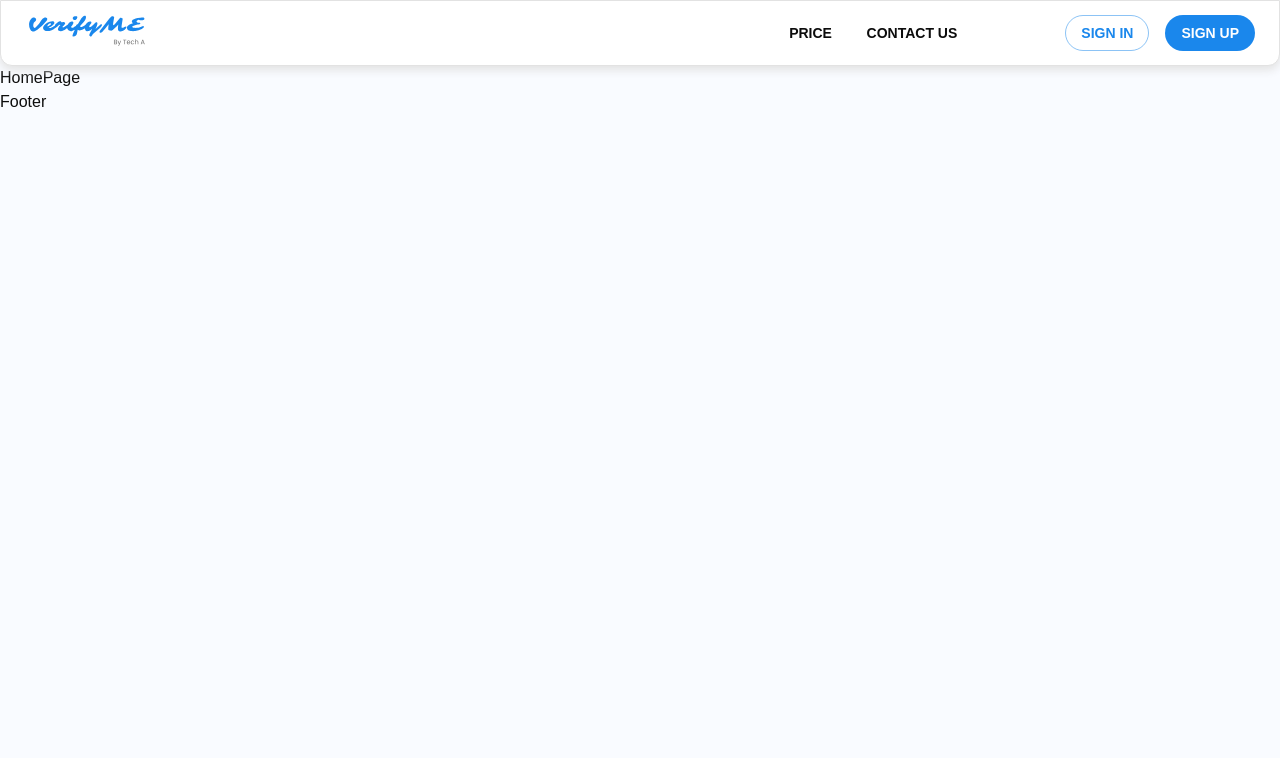
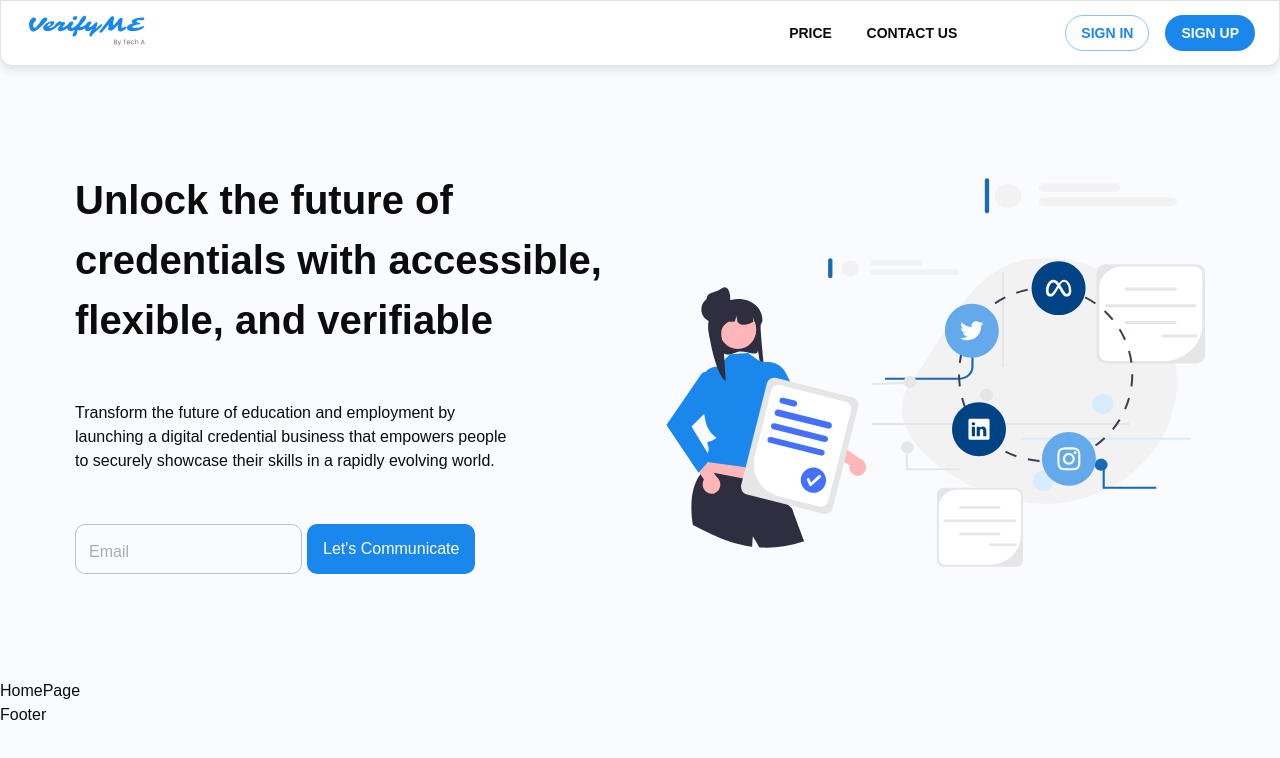
Before and after one commit to lyDiyamong/ratifyme-frontend, a React (Vite) app: page / in a window 1280 px wide. Shown: the top 758 px of the page. Built offline with nearby package versions, Linux system fonts and the light colour scheme.

Commit message:
feat(02-heroSection): add image and herosection to landing

```diff
--- /dev/null
+++ b/src/pages/landing/HeroSection.jsx
@@ -0,0 +1,172 @@
+//Import React
+import React from "react";
+//Import Mui
+import { Box, Button, TextField } from  "@mui/material";
+import { useTheme } from "@mui/material/styles";
+//import Image
+import Poster from "../../assets/images/Poster.svg";
+
+
+
+
+//Component Hero Section
+function HeroSection() {
+
+    const theme = useTheme();
+    return (
+        <Box
+            component="section"
+            display="flex"
+            justifyContent="center"
+            alignItems="center"
+            minHeight="613px"
+        >
+            <Box
+                sx={{
+                    maxWidth: "1200px",
+                }}
+            >
+                <Box
+                    component="div"
+                    sx={{
+                        paddingX: "10px",
+                        paddingY: "15px",
+                        marginX: "25px",
+                        display: "flex",
+                        flexDirection: "row",
+                        gap: "12px",
+                        "@media (max-width:1120px)": {
+                            display: "flex",
+                            flexDirection: "column",
+                            alignItems: "center"
+                        },
+                        "@media (max-width:480px)": {
+                            marginX: "15px",
+                        },
+                    }}
+                >
+                    <Box
+                        component="div"
+                        sx={{
+                            display: "flex",
+                            flexDirection: "column",
+                            alignItems: "flex-start",
+                            minHeight: "405px",
+                            "@media (max-width:1120px)": {
+                                    alignItems: "center",
+                                },
+                        }}
+                    >
+                        <Box
+                            component="h1"
+                            sx={{
+                                fontSize: theme.typography.h1.fontSize,
+                                "@media (max-width:1120px)": {
+                                    maxWidth: "900px",
+                                    textAlign: "center"
+                                },
+                                "@media (max-width:643px)": {
+                                    fontSize: "36px",
+                                    textAlign: "start"
+                                },
+
+                                "@media (max-width:480px)": {
+                                    fontSize:
+                                        theme.typography.h1[
+                                            "@media (max-width:480px)"
+                                        ].fontSize,
+                                },
+                                maxWidth: "609px",
+                                height: "auto",
+                                marginBottom: "0px",
+                                marginTop: " 0",
+                            }}
+                        >
+                            Unlock the future of credentials with accessible,
+                            flexible, and verifiable
+                        </Box>
+                        <Box
+                            component="p"
+                            sx={{
+                                fontFamily: theme.typography.body1,
+                                marginY: "51px",
+                                maxWidth: "436px",
+                                "@media (max-width:1120px)": {
+                                    maxWidth: "600px",
+                                },
+                                "@media (max-width:480px)": {
+                                    fontSize:"12px",
+                                    Width: "636px"
+                                }
+                            }}
+                        >
+                            Transform the future of education and employment by
+                            launching a digital credential business that
+                            empowers people to securely showcase their skills in
+                            a rapidly evolving world.
+                        </Box>
+                        <Box component="div">
+                            <TextField
+                                label="Email"
+                                variant="outlined"
+                                height="48px"
+                                sx={{
+                                    maxWidth: "250px",
+                                    textTransform: "none",
+
+                                    color: "white",
+
+                                    "& .MuiOutlinedInput-root": {
+                                        borderRadius: "10px",
+                                    },
+                                    "& .MuiOutlinedInput-input": {
+                                        height: "50px",
+                                        padding: "10px",
+                                        boxSizing: "border-box",
+                                    },
+                                    "@media (max-width:480px)": {
+                                    display:"none"
+                                }
+                                }}
+                            />
+                            <Button
+                                variant="contained"
+                                sx={{
+                                    maxWidth: "276px",
+                                    textTransform: "none",
+                                    fontSize: "16px",
+                                    color: "white",
+                                    borderRadius: "10px",
+                                    height: "50px",
+                                    marginLeft: "5px",
+                                }}
+                            >
+                                Let's Communicate
+                            </Button>
+                        </Box>
+                    </Box>
+
+                    <Box
+                        component="img"
+                        src={Poster}
+                        alt="Hero"
+                        sx={{
+                            width: "100%",
+                            maxWidth: "539px",
+                            minWidth: "200px",
+
+                            height: "auto",
+                            "@media (max-width:1120px)": {
+                                maxWidth: "639px",
+                                minWidth: "200px",
+                                height: "auto",
+                            },
+                        }}
+                    />
+                </Box>
+            </Box>
+        </Box>
+    );
+}
+
+export default HeroSection;
--- a/src/pages/landing/HomePage.jsx
+++ b/src/pages/landing/HomePage.jsx
@@ -1,9 +1,13 @@
 import React from 'react'
+import HeroSection from './HeroSection'
 
 const HomePage = () => {
   return (
-    <div>HomePage</div>
-  )
+      <div>
+          <HeroSection />
+          HomePage
+      </div>
+  );
 }
 
 export default HomePage
```
Also changed, not shown: src/assets/images/Poster.svg (added).
